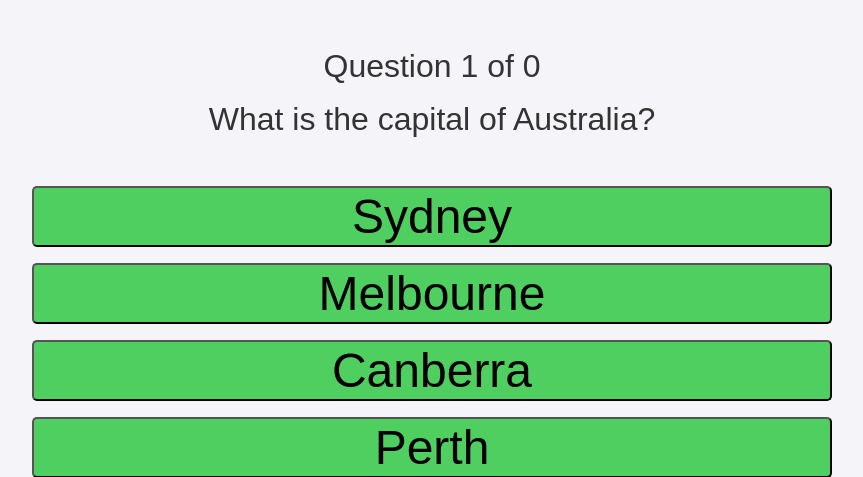
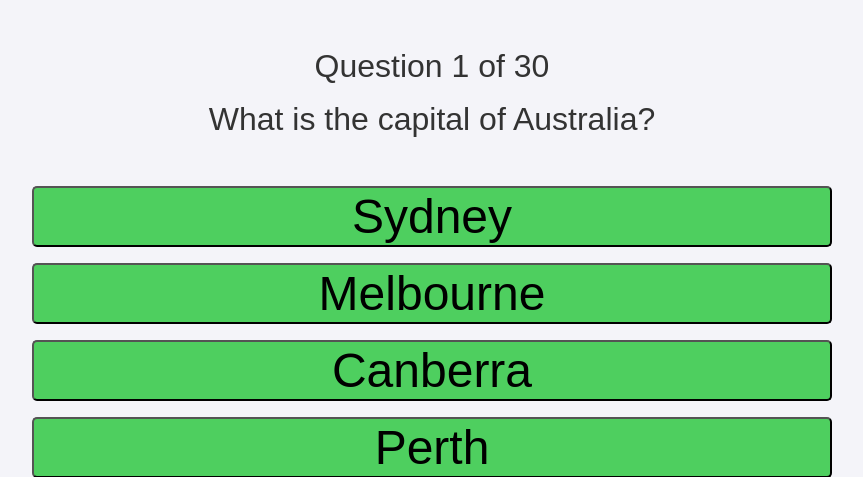
Before and after one commit to dan-sapp-sandbox/trivia, a Django app: page /game/ in a window 1280 px wide. Shown: the part 89-566 px from the top of the page, without its empty margins (208-1071 px from the left). Run offline with Django 5.2, Linux system fonts and the light colour scheme.

Commit message:
logic, favicon

```diff
--- a/mysite/views.py
+++ b/mysite/views.py
@@ -6,7 +6,6 @@
 from django.conf import settings
 
 def view_notebook(request, notebook_name):
-    # Path to the HTML-converted notebooks
     notebook_path = os.path.join('notebooks', f'{notebook_name}.html')
 
     if os.path.exists(notebook_path):
@@ -17,12 +16,9 @@
         return render(request, '404.html', {'message': 'Notebook not found'})
 
 def home(request):
-    # Your homepage, render home.html
     return render(request, 'home.html')
 
-# Load trivia questions from JSON file
 def load_trivia_questions():
-    """Load trivia questions from a JSON file."""
     json_file_path = os.path.join(settings.BASE_DIR, 'questions.json')
 
     with open(json_file_path, 'r') as file:
@@ -31,44 +27,37 @@
     return questions
 
 def start_game(request):
-    """Initialize game session with question index and score."""
-    request.session['question_index'] = 0  # Start at the first question
-    request.session['score'] = 0  # Initialize score
-    return redirect('/game/')  # Redirect to the game page
+    request.session['question_index'] = 0
+    request.session['score'] = 0
+    return redirect('/game/')
 
 def play_game(request):
-    """Handle the gameplay, including displaying questions and updating the score."""
     questions = load_trivia_questions()
 
-    # Get the current question index from the session
     question_index = request.session.get('question_index', 0)
     score = request.session.get('score', 0)
 
-    # Check if there are more questions
     if question_index >= len(questions):
-        return redirect('/game-over/')  # Redirect to game over if no more questions
+        return redirect('/game-over/')
 
-    # Get the current question
     question = questions[question_index]
 
     if request.method == 'POST':
         selected_answer = request.POST['answer']
-        # Check if the selected answer is correct
         if selected_answer == question['correct']:
-            score += 1  # Increase score if correct
+            score += 1
 
-        # Update the session with the new score and move to the next question
         request.session['score'] = score
         request.session['question_index'] = question_index + 1
 
-        return redirect('/game/')  # Continue to next question
+        return redirect('/game/')
 
-    # Render the game page with the current question and score
     return render(request, 'game.html', {
         'question_number': question_index + 1,
         'question_text': question['question'],
         'answers': question['answers'],
-        'score': score
+        'score': score,
+        'questions': questions
     })
 
 def game_over(request):
--- a/templates/game.html
+++ b/templates/game.html
@@ -8,6 +8,7 @@
   {% load static %}
   <link rel="stylesheet" href="{% static 'css/styles.css' %}">
   <link rel="stylesheet" href="{% static 'css/game.css' %}">
+  <link rel="icon" href="{% static 'favicon.ico' %}" type="image/x-icon">
 </head>
 
 <body>
--- a/templates/game_over.html
+++ b/templates/game_over.html
@@ -7,6 +7,7 @@
   <title>Game Over</title>
   {% load static %}
   <link rel="stylesheet" href="{% static 'css/styles.css' %}">
+  <link rel="icon" href="{% static 'favicon.ico' %}" type="image/x-icon">
 </head>
 
 <body>
--- a/templates/home.html
+++ b/templates/home.html
@@ -8,6 +8,7 @@
   {% load static %}
   <link rel="stylesheet" href="{% static 'css/styles.css' %}">
   <link rel="stylesheet" href="{% static 'css/home.css' %}">
+  <link rel="icon" href="{% static 'favicon.ico' %}" type="image/x-icon">
 </head>
 
 <body>
--- a/templates/leaderboard.html
+++ b/templates/leaderboard.html
@@ -7,6 +7,7 @@
   <title>Trivia Game</title>
   {% load static %}
   <link rel="stylesheet" href="{% static 'css/styles.css' %}">
+  <link rel="icon" href="{% static 'favicon.ico' %}" type="image/x-icon">
 </head>
 
 <body>
```
Also changed, not shown: db.sqlite3, static/favicon.ico (added).
